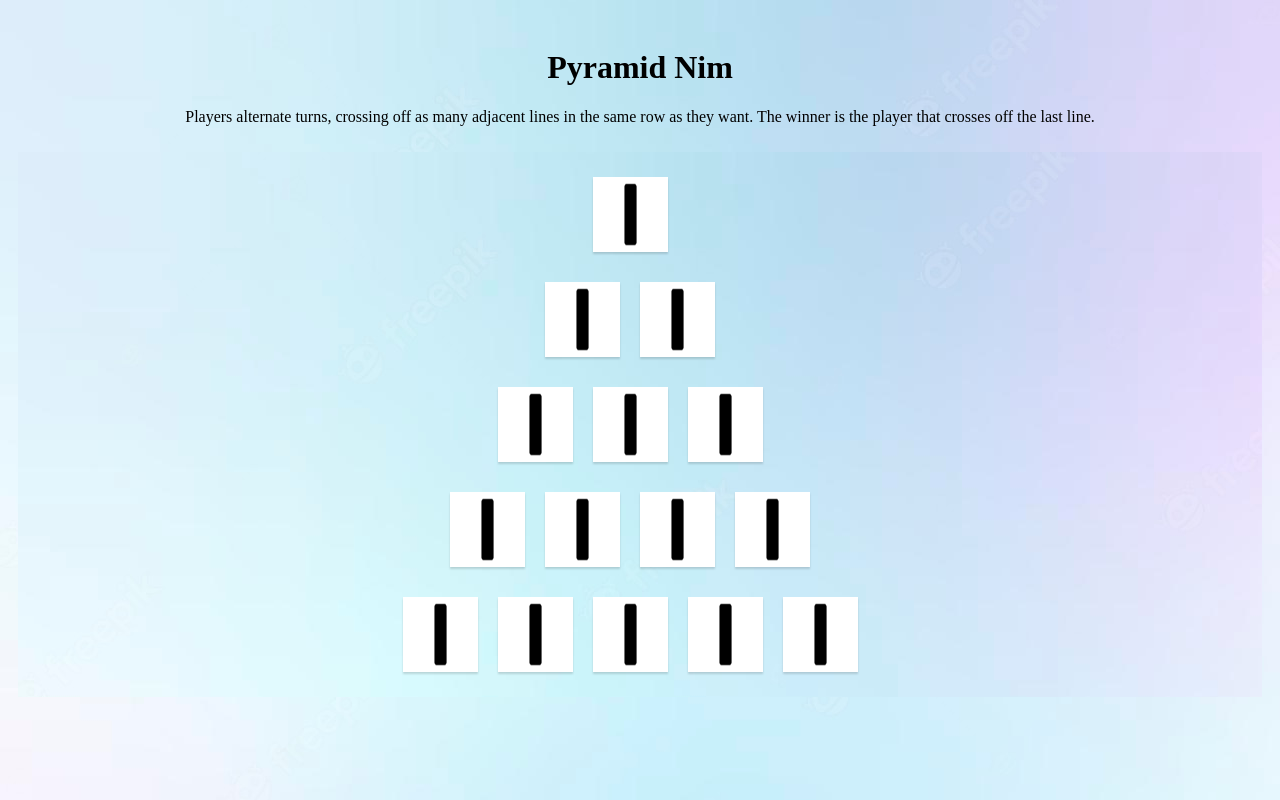
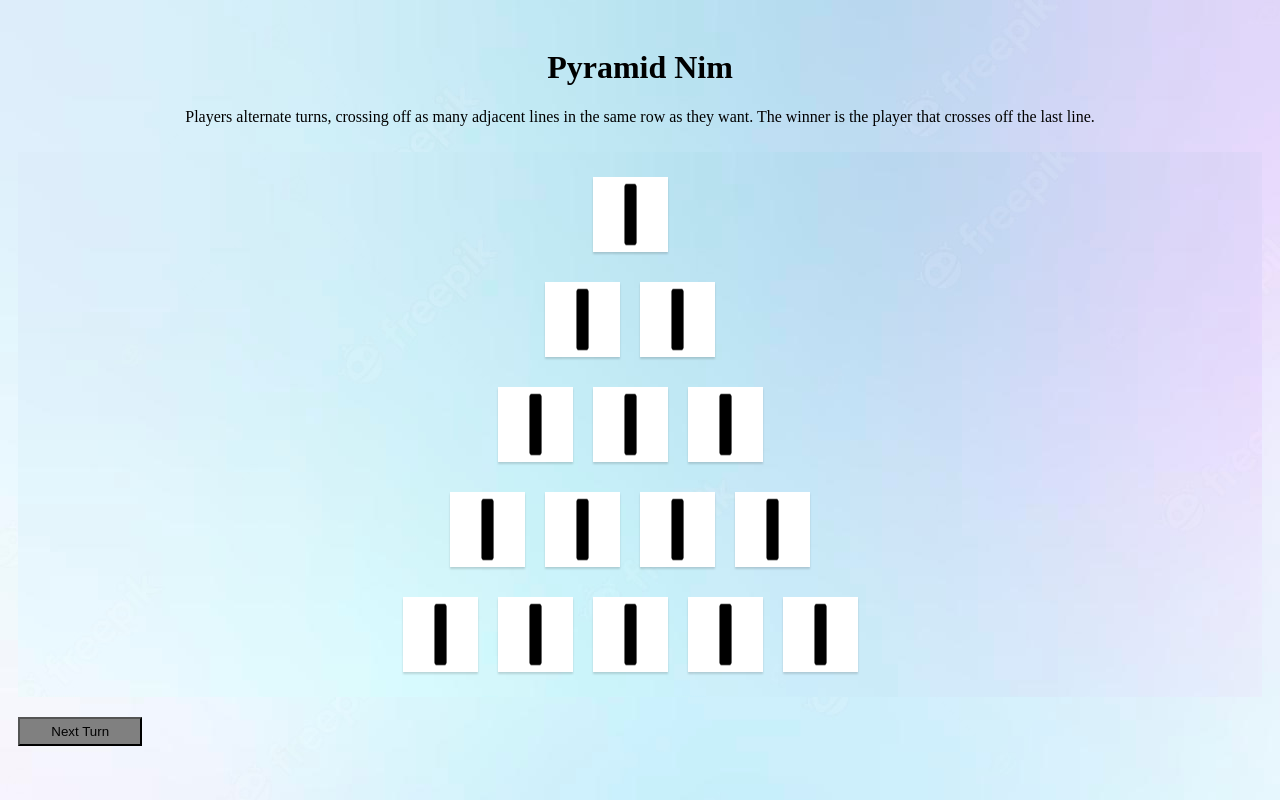
Before and after one commit to DerekKirschbaum/pyramid-nim-2, a React (Create React App) app: page / in a window 1280 px wide. Built offline with nearby package versions, Linux system fonts and the light colour scheme.

Commit message:
uncommented

```diff
--- a/src/App.js
+++ b/src/App.js
@@ -39,19 +39,14 @@ export default function App () {
           line
       ))
   }
-/*
+
   function nextTurn () {
     setLines(oldLines => oldLines.map(line =>
         line.isCrossed ?
           {...line, redPlayer: !line.redPlayer, canChange: !line.canChange} :
           line
       ))
-
-
-             <button className='nextTurn' onClick={nextTurn}>
-          Next Turn
-        </button>
-  }*/
+  }
 
   const lineElements = (lines.map(line =>
     <Line
@@ -105,7 +100,9 @@ export default function App () {
             {lineElements[14]}
           </div>
         </div>
-
+        <button className='nextTurn' onClick={nextTurn}>
+          Next Turn
+        </button>
 
       </div>
     </main>
```
